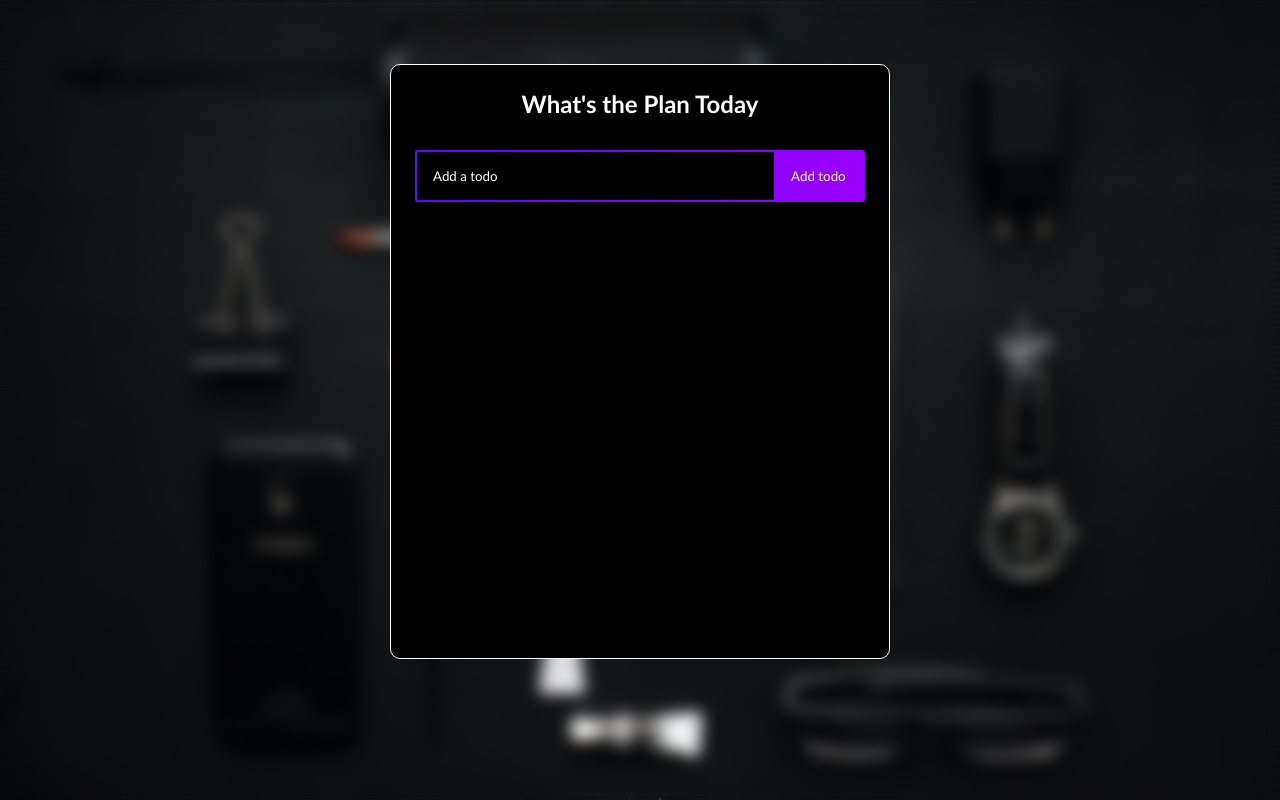
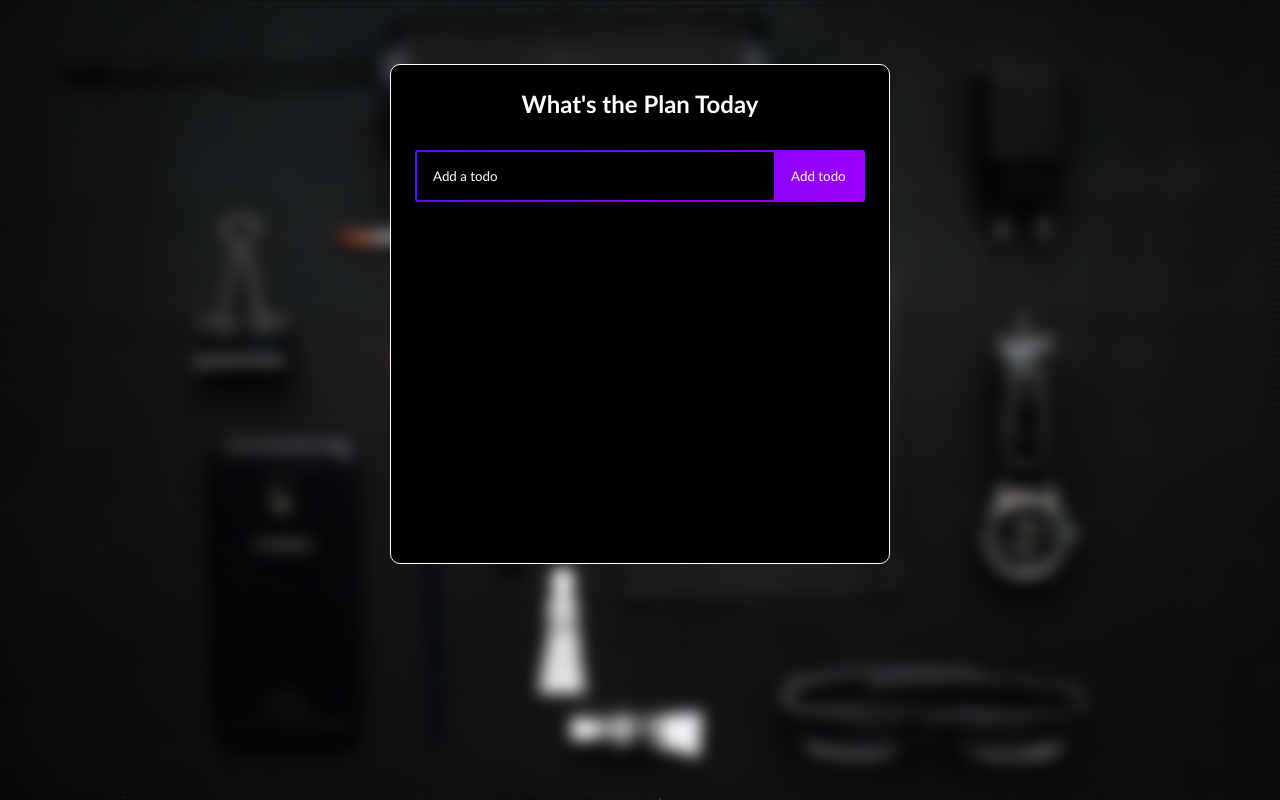
Before and after one commit to Pappyjay23/todo-list, a React (Create React App) app: page / in a window 1280 px wide. Built offline with nearby package versions, Linux system fonts and the light colour scheme.

Commit message:
Added some more media queries

```diff
--- a/src/App.css
+++ b/src/App.css
@@ -178,6 +178,13 @@ body {
 	padding-top: 10px;
 }
 
+@media screen and (min-width: 768px){
+	.todo-cover {
+		overflow-y: auto;
+		height: 300px;
+	}
+}
+
 @media screen and (max-width: 768px) {
 	.todo-container {
 		margin: 1rem auto;
```
